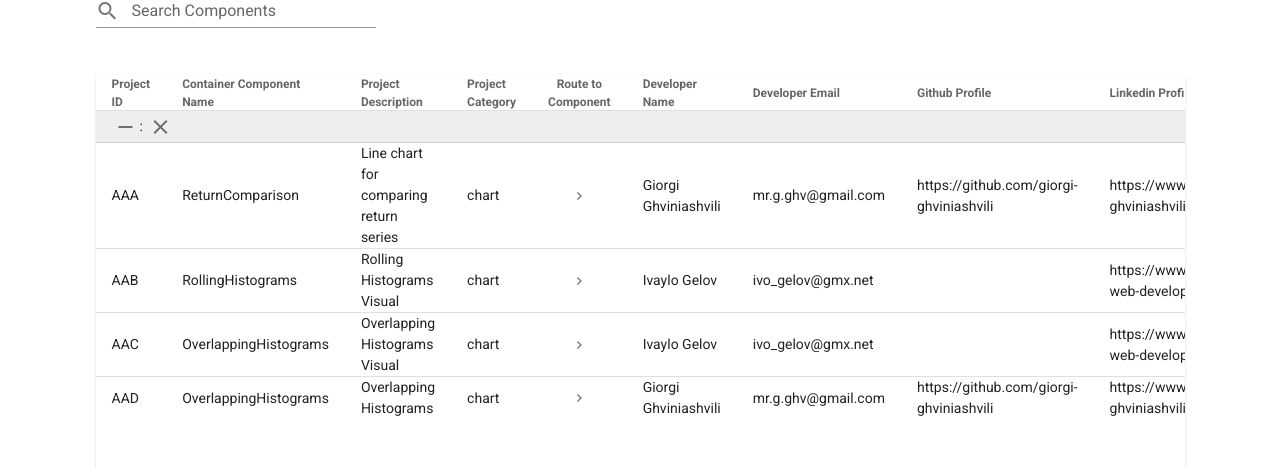
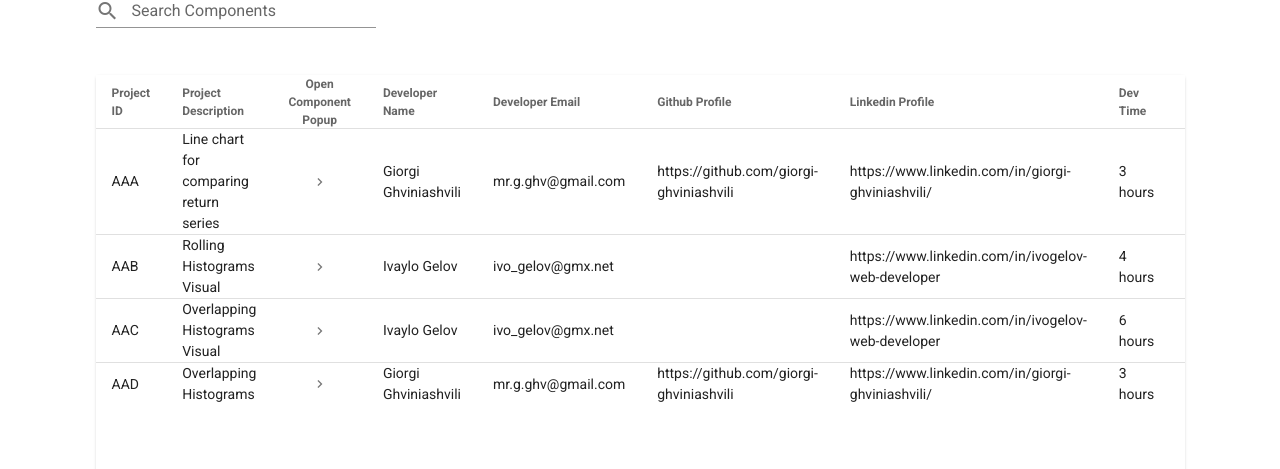
Before and after one commit to sivanitski/alis_vue_project_library, a Vue app: page /library in a window 1280 px wide. Shown: the part 133-602 px from the top of the page. Built offline with nearby package versions, Linux system fonts and the light colour scheme.

Commit message:
feat(main): integrate popup logic

```diff
--- a/package.json
+++ b/package.json
@@ -12,6 +12,7 @@
     "axios": "^0.21.4",
     "core-js": "^3.6.5",
     "d3": "^7.1.1",
+    "interactjs": "^1.10.11",
     "moment": "^2.29.1",
     "node-sass": "^6.0.1",
     "tippy.js": "^6.3.2",
--- a/src/components/Popups/PopupContainer.vue
+++ b/src/components/Popups/PopupContainer.vue
@@ -1,5 +1,8 @@
 <template>
-  <div :class="`popup ${config.popupClass || ''}`" :style="style">
+  <div
+    :class="`popup ${config.popupClass || ''}`"
+    :style="style"
+  >
     <v-card
       color="surface--el-8"
       elevation="8"
@@ -38,15 +41,14 @@
           class="slot-area mb-n4"
           :style="'max-height:' + renderAreaHeight + 'px'"
         >
-          <slot></slot>
+          <slot />
         </div>
-
       </v-card-text>
 
-      <v-spacer></v-spacer>
+      <v-spacer />
       <v-card-actions>
-        <v-spacer></v-spacer>
-        <slot name="actions"></slot>
+        <v-spacer />
+        <slot name="actions" />
         <v-btn
           :depressed="true"
           text
--- a/src/components/Popups/PopupProvider.vue
+++ b/src/components/Popups/PopupProvider.vue
@@ -9,6 +9,13 @@ export default {
     },
   },
 
+  data() {
+    return{
+      portfolios: [],
+      branches: [],
+    };
+  },
+
   computed: {
     ...mapState("resources/portfolios", [
       "selectedPortfolios"
@@ -16,13 +23,6 @@ export default {
     ...mapState("resources/branches", [
       "selectedBranches"
     ]),
-  },
-
-  data() {
-    return{
-      portfolios: [],
-      branches: [],
-    }
   },
 
   mounted() {
--- a/src/components/Popups/popup.config.js
+++ b/src/components/Popups/popup.config.js
@@ -38,7 +38,7 @@ export const PopupResources = {
         //LIBRARY ITEM CONFIGURATION
         //  Various fields used to drive
         //  the details that are displayed for a project in our Library.
-
+        projectID: "AAA",
         developerName: "Giorgi Ghviniashvili ",
         developerEmail: "mr.g.ghv@gmail.com",
         developerGithub: "https://github.com/giorgi-ghviniashvili",
@@ -76,7 +76,7 @@ export const PopupResources = {
         //LIBRARY ITEM CONFIGURATION
         //  Various fields used to drive
         //  the details that are displayed for a project in our Library.
-
+        projectID: "AAB",
         developerName: 'Ivaylo Gelov',
         developerEmail: 'ivo_gelov@gmx.net',
         developerGithub: '',
@@ -114,7 +114,7 @@ export const PopupResources = {
         //LIBRARY ITEM CONFIGURATION
         //  Various fields used to drive
         //  the details that are displayed for a project in our Library.
-
+        projectID: "AAC",
         developerName: 'Ivaylo Gelov',
         developerEmail: 'ivo_gelov@gmx.net',
         developerGithub: '',
@@ -152,7 +152,7 @@ export const PopupResources = {
         //LIBRARY ITEM CONFIGURATION
         //  Various fields used to drive
         //  the details that are displayed for a project in our Library.
-
+        projectID: "AAD",
         developerName: "Giorgi Ghviniashvili ",
         developerEmail: "mr.g.ghv@gmail.com",
         developerGithub: "https://github.com/giorgi-ghviniashvili",
--- a/src/router/index.js
+++ b/src/router/index.js
@@ -24,35 +24,11 @@ const routes = [
         name: "Library",
         component: Library,
       },
+      //add your component to this dev path when you are working on a component
       {
-        path: "projects",
-        name: "Projects",
-        component: Projects,
-        children: [
-          {
-            // Path Format: {{projectID}}/{{containerComponent}}
-            path: "AAA/return-comparison",
-            // Name Format: {{projectID}}
-            name: "AAA",
-            // Component Format: {{containerComponent}}
-            component: ReturnComparison,
-          },
-          {
-            path: 'AAB/AAB',
-            name: 'AAB',
-            component: AAB,
-          },
-          {
-            path: 'AAC/AAC',
-            name: 'AAC',
-            component: AAC,
-          },
-          {
-            path: "AAD/overlapping-histograms",
-            name: "AAD",
-            component: OverlappingHistograms,
-          },
-        ]
+        path: "/dev",
+        name: "ComponentDevView",
+        component: AAB,
       },
     ]
   },
--- a/src/store/global/global.js
+++ b/src/store/global/global.js
@@ -48,7 +48,7 @@ export const moduleGlobal = {
                 visible: true,
                 color: color,
                 persistent: persistent,
-            })
+            });
         },
         closeSnackbar({ commit }) {
             commit(SET_SNACKBAR, {
@@ -56,7 +56,7 @@ export const moduleGlobal = {
                 visible: false,
                 color: null,
                 persistent: false,
-            })
+            });
         },
 
         //POPUPS
--- a/src/views/Library.vue
+++ b/src/views/Library.vue
@@ -25,7 +25,7 @@
           dense
           fixed-header
           :headers="headers"
-          :items="projects"
+          :items="projectItems"
           :group-by="groupBy"
           item-key="name"
           hide-default-footer
@@ -55,6 +55,8 @@
 
 <script>
 import RoutingHandler from "../utils/routingHandler.mixin";
+import {PopupResources} from "@/components/Popups/popup.config";
+import {mapActions} from "vuex";
 export default {
   name: "Library",
   mixins: [RoutingHandler],
@@ -68,10 +70,8 @@ export default {
       selected: [],
       headers: [
         {text: "Project ID", value: "projectID", align: 'start', sortable: false},
-        {text: "Container Component Name", value: "containerComponentName", align: 'start', sortable: false},
         {text: "Project Description", value: "projectDescription", align: 'start', sortable: false},
-        {text: "Project Category", value: 'projectCategory', align: 'start', sortable: false,},
-        {text: "Route to Component", value: 'more', align: 'center', sortable: false,},
+        {text: "Open Component Popup", value: 'more', align: 'center', sortable: false,},
         {text: "Developer Name", value: "developerName", align: 'start', sortable: false},
         {text: "Developer Email", value: "developerEmail", align: 'start', sortable: false},
         {text: "Github Profile", value: "developerGithub", align: 'start', sortable: false},
@@ -79,59 +79,16 @@ export default {
         {text: "Dev Time", value: 'devTime', align: 'start', sortable: false,},
         {text: "Comments", value: 'comments', align: 'start', sortable: false,},
       ],
-      projects: [
-        {
-          projectID: "AAA",
-          containerComponentName: "ReturnComparison",
-          developerName: "Giorgi Ghviniashvili ",
-          developerEmail: "mr.g.ghv@gmail.com",
-          developerGithub: "https://github.com/giorgi-ghviniashvili",
-          developerLinkedin: "https://www.linkedin.com/in/giorgi-ghviniashvili/",
-          projectDescription: "Line chart for comparing return series",
-          projectCategory: "chart",
-          devTime: "3 hours",
-          comments: "",
-        },
-        {
-          projectID: 'AAB',
-          containerComponentName: 'RollingHistograms',
-          developerName: 'Ivaylo Gelov',
-          developerEmail: 'ivo_gelov@gmx.net',
-          developerGithub: '',
-          developerLinkedin: 'https://www.linkedin.com/in/ivogelov-web-developer',
-          projectDescription: 'Rolling Histograms Visual',
-          projectCategory: 'chart',
-          devTime: '4 hours',
-          comments: '',
-        },
-        {
-          projectID: 'AAC',
-          containerComponentName: 'OverlappingHistograms',
-          developerName: 'Ivaylo Gelov',
-          developerEmail: 'ivo_gelov@gmx.net',
-          developerGithub: '',
-          developerLinkedin: 'https://www.linkedin.com/in/ivogelov-web-developer',
-          projectDescription: 'Overlapping Histograms Visual',
-          projectCategory: 'chart',
-          devTime: '6 hours',
-          comments: '',
-        },
-        {
-          projectID: "AAD",
-          containerComponentName: "OverlappingHistograms",
-          developerName: "Giorgi Ghviniashvili ",
-          developerEmail: "mr.g.ghv@gmail.com",
-          developerGithub: "https://github.com/giorgi-ghviniashvili",
-          developerLinkedin: "https://www.linkedin.com/in/giorgi-ghviniashvili/",
-          projectDescription: "Overlapping Histograms",
-          projectCategory: "chart",
-          devTime: "3 hours",
-          comments: "",
-        },
-      ],
+      projects: PopupResources,
     };
   },
   computed: {
+    projectItems() {
+      let projectItems = [];
+      let keys = Object.keys(this.projects);
+      keys.map((d) => projectItems.push(this.projects[d]));
+      return projectItems;
+    },
     groupBy() {
       if (this.projects.length) {
         return 'name';
@@ -149,12 +106,15 @@ export default {
     });
   },
   methods: {
+    ...mapActions("global", [
+      "pushPopup", "closePopup", "pushSnackbar", "closeSnackbar"
+    ]),
     getMoreClass(id) {
       const selected = this.selected.some(d => d.id === id);
       return `more-btn ${selected ? 'selected-row' : ''}`;
     },
     onMoreClick(item) {
-      this.routeToView(item.projectID);
+        this.pushPopup(item);
     },
   },
 };
--- a/src/views/LibraryContainer.vue
+++ b/src/views/LibraryContainer.vue
@@ -1,12 +1,44 @@
 <template>
   <v-container fluid>
     <router-view />
+    <popup-container
+      v-for="popup in popups"
+      :key="popup.id"
+      :config="popup"
+      :title="popup.title || ''"
+      :sub-title="popup.subTitle || ''"
+    >
+      <popup-provider
+        :config="popup"
+      />
+    </popup-container>
   </v-container>
 </template>
 
 <script>
+
+import {mapState} from "vuex";
+import PopupContainer from "@/components/Popups/PopupContainer";
+import PopupProvider from "@/components/Popups/PopupProvider";
+
 export default {
   name: "LibraryContainer",
+  components: {
+    PopupProvider,
+    PopupContainer,
+  },
+  computed: {
+    ...mapState("global", [
+      "popups"
+    ])
+  },
+  watch: {
+    popups: {
+      deep: true,
+      handler: function () {
+      }
+    }
+  }
 };
 </script>
 
```
Also changed, not shown: 1 other file (tests, documents, lock files or other folders).
